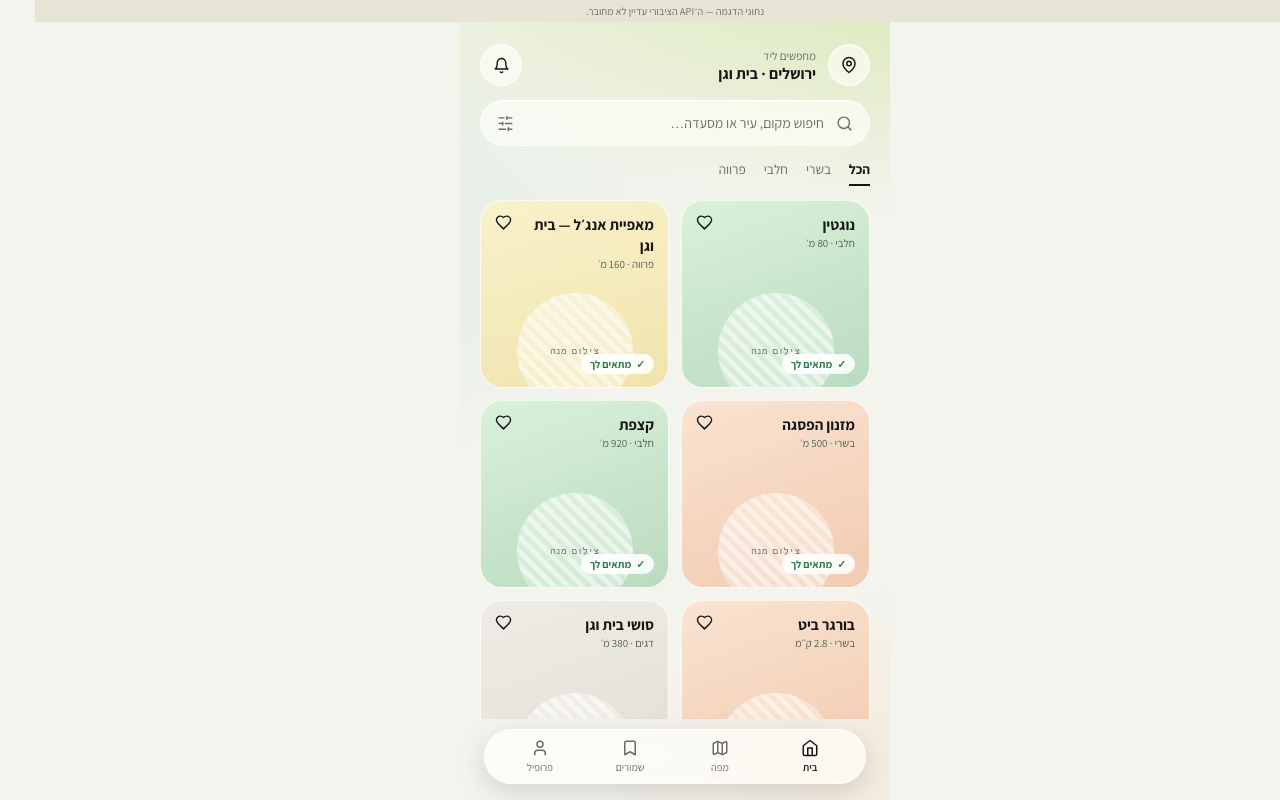
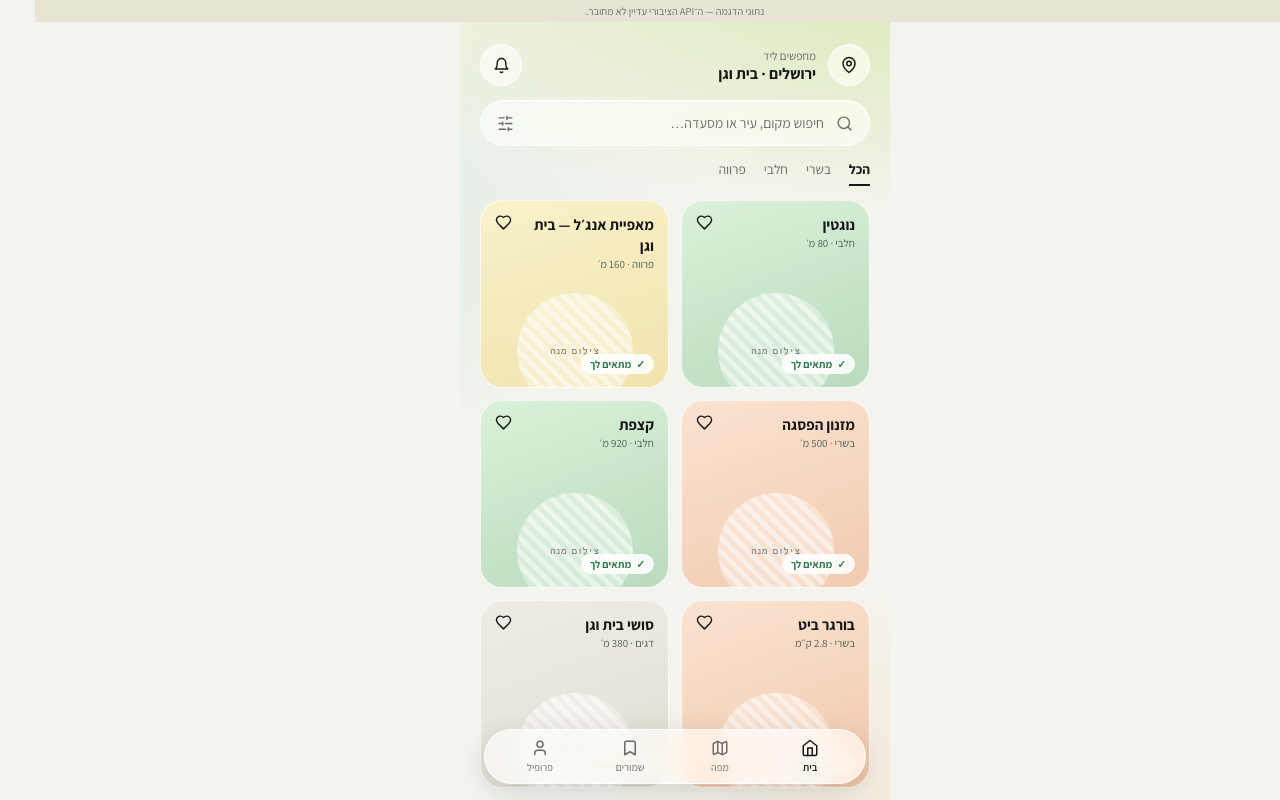
Before and after one commit to deltaforce26/kashroot, a React (Vite) app in the folder web/: page /onboarding/preset in a window 1280 px wide. Both pictures are taken after a click on the button "דילוג". Built offline with nearby package versions, Linux system fonts and the light colour scheme; no server answers.

Commit message:
Made navbar background transparent

```diff
--- a/web/src/styles.css
+++ b/web/src/styles.css
@@ -69,6 +69,10 @@
   --radius-tile: 18px;
   --radius-pill: 99px;
   --shell-max: 430px;
+  /* The floating tab bar's own height plus the gap it keeps from the screen edge —
+     what a scrolling list has to reserve so its last row clears the bar. Not
+     theme-dependent, so it is defined here only. */
+  --tabbar-space: calc(78px + env(safe-area-inset-bottom));
 }
 
 :root[data-theme="dark"] {
@@ -210,6 +214,15 @@ a {
 }
 
 /*
+ * The tab bar floats *over* this list rather than sitting under it, so its glass has
+ * something to be glass against. That means the list has to reserve the bar's height
+ * itself, or the last card ends up parked underneath it and unreachable.
+ */
+.shell:has(.tabbar) .shell__scroll {
+  padding-bottom: var(--tabbar-space);
+}
+
+/*
  * This is a scrolling flex column, and flex items default to flex-shrink:1 — so a
  * list taller than the viewport compresses its children to fit instead of
  * scrolling. Cards then clip against their own overflow:hidden, and .card__foot
@@ -1011,9 +1024,19 @@ a {
 
 /* ── Tab bar ───────────────────────────────────────────────────────────── */
 
+/*
+ * Floating, not stacked. As a flow sibling below `.shell__scroll` the bar had nothing
+ * behind it — `backdrop-filter` blurs whatever it overlaps, and it overlapped only
+ * the flat page background, so the glass read as no bar at all. Lifting it over the
+ * list is what makes the translucency visible: cards pass under it and come through
+ * blurred.
+ */
 .tabbar {
-  display: flex;
-  margin: 10px 24px 16px;
+  position: absolute;
+  z-index: 10;
+  inset-inline: 24px;
+  bottom: calc(16px + env(safe-area-inset-bottom));
+  display: flex;
   border-radius: var(--radius-pill);
   padding: 9px 10px;
   box-shadow: 0 8px 28px rgba(0, 0, 0, 0.14);
```
